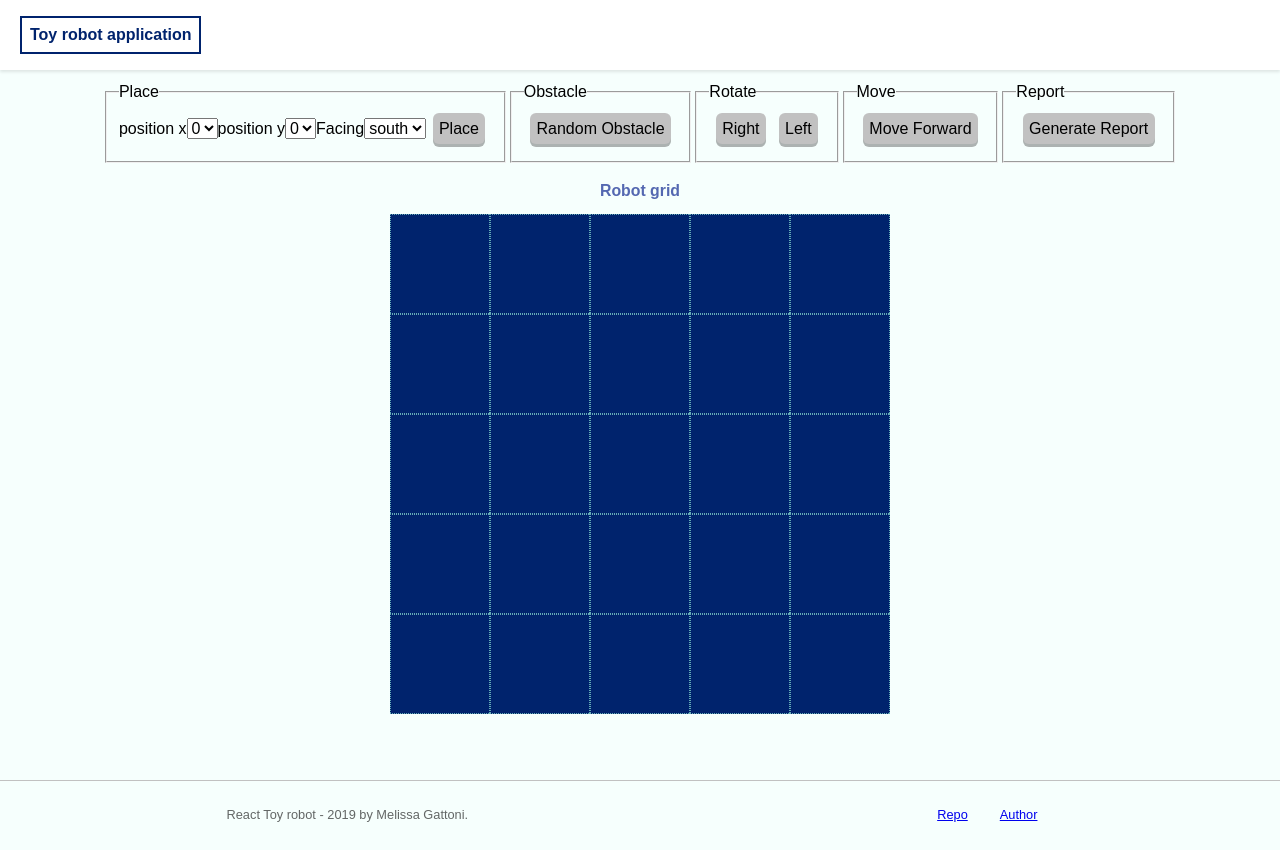
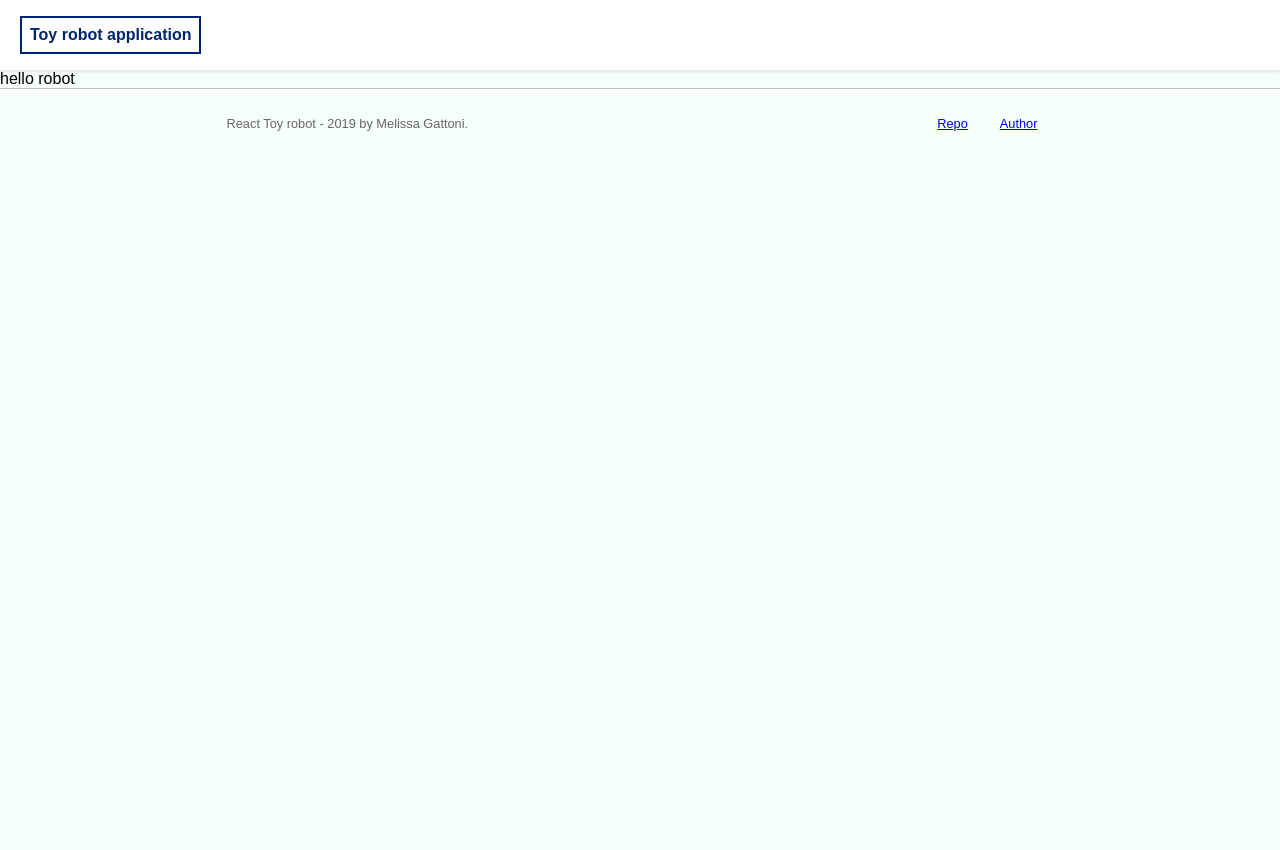
Before and after one commit to meligatt/toy-robot-react, a React app: page / in a window 1280 px wide. After the commit the page ends 800 px from the top, so only its background shows below. Built offline with nearby package versions, Linux system fonts and the light colour scheme.

Commit message:
comment code to test deploy in heroku

```diff
--- a/src/containers/Board/index.js
+++ b/src/containers/Board/index.js
@@ -1,55 +1,55 @@
 import './index.scss';
 import React, { Component } from 'react';
-import Tile from './../../components/Tile';
-import Select from './../../components/Select';
-import Button from './../../components/Button';
-import Alert from './../../components/Alert';
-import FieldSet from './../../components/FieldSet';
+// import Tile from './../../components/Tile';
+// import Select from './../../components/Select';
+// import Button from './../../components/Button';
+// import Alert from './../../components/Alert';
+// import FieldSet from './../../components/FieldSet';
 
-const BOARD_WIDTH = 5;
-const BOARD_HEIGHT = 5;
+// const BOARD_WIDTH = 5;
+// const BOARD_HEIGHT = 5;
 
-const MAX_Y_COORDINATE = BOARD_HEIGHT - 1;
-const MIN_Y_COORDINATE = 0;
+// const MAX_Y_COORDINATE = BOARD_HEIGHT - 1;
+// const MIN_Y_COORDINATE = 0;
 
-const MAX_X_COORDINATE = BOARD_WIDTH - 1;
-const MIN_X_COORDINATE = 0;
+// const MAX_X_COORDINATE = BOARD_WIDTH - 1;
+// const MIN_X_COORDINATE = 0;
 
-const BOARD_COORDINATES_OPTIONS = [
-  {title:'0', value:0},
-  {title:'1', value:1},
-  {title:'2', value:2},
-  {title:'3', value:3},
-  {title:'4', value:4}
-];
+// const BOARD_COORDINATES_OPTIONS = [
+//   {title:'0', value:0},
+//   {title:'1', value:1},
+//   {title:'2', value:2},
+//   {title:'3', value:3},
+//   {title:'4', value:4}
+// ];
 
-const ROBOT_ROTATION_OPTIONS = [
-  {title:'south', value:'SOUTH'},
-  {title:'north', value:'NORTH'},
-  {title:'east', value:'EAST'},
-  {title:'west', value:'WEST'}
-];
+// const ROBOT_ROTATION_OPTIONS = [
+//   {title:'south', value:'SOUTH'},
+//   {title:'north', value:'NORTH'},
+//   {title:'east', value:'EAST'},
+//   {title:'west', value:'WEST'}
+// ];
 
-const ROBOT_DIRECTION_MAP = {
-  NORTH: {
-    RIGHT: 'EAST',
-    LEFT: 'WEST',
-  },
-  EAST: {
-    RIGHT: 'SOUTH',
-    LEFT: 'NORTH',
-  },
-  SOUTH: {
-    RIGHT: 'WEST',
-    LEFT: 'EAST',
-  },
-  WEST: {
-    RIGHT: 'NORTH',
-    LEFT: 'SOUTH',
-  },
-};
+// const ROBOT_DIRECTION_MAP = {
+//   NORTH: {
+//     RIGHT: 'EAST',
+//     LEFT: 'WEST',
+//   },
+//   EAST: {
+//     RIGHT: 'SOUTH',
+//     LEFT: 'NORTH',
+//   },
+//   SOUTH: {
+//     RIGHT: 'WEST',
+//     LEFT: 'EAST',
+//   },
+//   WEST: {
+//     RIGHT: 'NORTH',
+//     LEFT: 'SOUTH',
+//   },
+// };
 
-const BOARD_MATRIX = new Array(BOARD_WIDTH).fill(0).map(() => new Array(BOARD_HEIGHT).fill(0));
+// const BOARD_MATRIX = new Array(BOARD_WIDTH).fill(0).map(() => new Array(BOARD_HEIGHT).fill(0));
 
 class Board extends Component{
   constructor(props) {
@@ -64,205 +64,207 @@ class Board extends Component{
       obstacle: [0,2]
     };
   }
-  componentDidUpdate(prevProps, prevState) {
-    const hasRobotPosXChanged = prevState.robotPosX !== this.state.robotPosX;
-    const hasRobotPosYChanged = prevState.robotPosY !== this.state.robotPosY;
-    if(hasRobotPosXChanged || hasRobotPosYChanged){
-      // validate robotPos againts obstable.
-      if (this.state.robotPosX === this.state.obstacle[0] && this.state.robotPosY === this.state.obstacle[1]){
-        this.setState({
-          robotPosX: prevState.robotPosX,
-          robotPosY: prevState.robotPosY
-        });
-      }
-    }
+  // componentDidUpdate(prevProps, prevState) {
+  //   const hasRobotPosXChanged = prevState.robotPosX !== this.state.robotPosX;
+  //   const hasRobotPosYChanged = prevState.robotPosY !== this.state.robotPosY;
+  //   if(hasRobotPosXChanged || hasRobotPosYChanged){
+  //     // validate robotPos againts obstable.
+  //     if (this.state.robotPosX === this.state.obstacle[0] && this.state.robotPosY === this.state.obstacle[1]){
+  //       this.setState({
+  //         robotPosX: prevState.robotPosX,
+  //         robotPosY: prevState.robotPosY
+  //       });
+  //     }
+  //   }
+  // }
+  // handlePositionBlur(event) {
+  //   const id = event.target.id;
+  //   const value = parseInt(event.target.value, 10);
+  //   this.setState({
+  //     [id]: value,
+  //     shouldPlace: false
+  //   });
+  // }
+  // handleDirectionBlur(event) {
+  //   const value = event.target.value;
+  //   this.setState({
+  //     robotDirection: value,
+  //     shouldPlace: false
+  //   });
+  // }
+  // handlePlaceClick() {
+  //   this.setState({
+  //     shouldPlace: true,
+  //     shouldReport: false,
+  //   });
+  // }
+  // handleRandomObstacleClick() {
+  //   const randomPosX = Math.floor(Math.random() * Math.floor(BOARD_WIDTH));
+  //   const randomPosY = Math.floor(Math.random() * Math.floor(BOARD_HEIGHT));
+
+  //   const isValidPositionX = randomPosX !== this.state.robotPosX;
+  //   const isValidPositionY = randomPosY !== this.state.robotPosY;
+
+  //   if(isValidPositionX || isValidPositionY){
+  //     this.setState({
+  //       obstacle: [randomPosX, randomPosY]
+  //     });
+  //   }
+  // }
+  // handleTurnClick(event) {
+  //   const turnValue = event.target.value;
+  //   const currentRobotDirection = this.state.robotDirection;
+  //   const newRobotDirection = ROBOT_DIRECTION_MAP[currentRobotDirection][turnValue];
+  //   this.setState({
+  //     robotDirection: newRobotDirection,
+  //     shouldReport: false,
+  //   });
+  // }
+  // handleMoveClick() {
+  //   const direction = this.state.robotDirection;
+  //   switch (direction){
+  //   case 'NORTH':
+  //     this.setState({
+  //       robotPosY: (this.state.robotPosY < MAX_Y_COORDINATE) ? this.state.robotPosY + 1 : this.state.robotPosY,
+  //       shouldReport: false
+  //     });
+  //     break;
+  //   case 'EAST':
+  //     this.setState({
+  //       robotPosX: (this.state.robotPosX < MAX_X_COORDINATE) ? this.state.robotPosX + 1 : this.state.robotPosX,
+  //       shouldReport: false
+  //     });
+  //     break;
+  //   case 'SOUTH':
+  //     this.setState({
+  //       robotPosY: (this.state.robotPosY > MIN_Y_COORDINATE) ? this.state.robotPosY - 1 : this.state.robotPosY,
+  //       shouldReport: false
+  //     });
+  //     break;
+  //   case 'WEST':
+  //     this.setState({
+  //       robotPosX: (this.state.robotPosX > MIN_X_COORDINATE) ? this.state.robotPosX - 1 : this.state.robotPosX,
+  //       shouldReport: false
+  //     });
+  //     break;
+  //   default:
+  //     throw new Error('Not valid direction');
+  //   }
+  // }
+  // handleReportClick() {
+  //   if (!this.state.shouldPlace){
+  //     return;
+  //   }
+  //   const newReportMessage = `
+  //   Robot is currently in position x: ${this.state.robotPosX},
+  //    position y: ${this.state.robotPosY}, facing: ${this.state.robotDirection}`;
+
+  //   this.setState({
+  //     shouldReport: true,
+  //     reportMessage: newReportMessage
+  //   });
+  // }
+  // renderColumn(column, index, robotPosY, robotPosX, robotDirection, hasObstacle) {
+  //   return (
+  //     <div key = { index } style = { {transform: 'rotate(180deg)'} } role = "row">
+  //       {
+  //         column.map((_, index) => {
+  //           if (robotPosY  === index){
+  //             return <Tile key = { index } show = { true } direction = { robotDirection } />;
+  //           }
+  //           if (hasObstacle && this.state.obstacle[1] === index){
+  //             return <Tile key = { index } show = { false } hasObstacle = { hasObstacle }/>;
+  //           }
+
+  //           return <Tile key = { index } show = { false } hasObstacle = { false }/>;
+  //         })
+  //       }
+  //     </div>
+  //   );
+  // }
+  // renderEmptyColumn(column, index, hasObstacle) {
+  //   return (
+  //     <div key = { index } style = { {transform: 'rotate(180deg)'} } role = "row">
+  //       {
+  //         column.map((_, index) => {
+  //           if (hasObstacle && this.state.obstacle[1] === index){
+  //             return <Tile key = { index } show = { false } hasObstacle = { hasObstacle }/>;
+  //           }
+
+  //           return <Tile key = { index } show = { false } hasObstacle = { false }/>;
+  //         })
+  //       }
+  //     </div>
+  //   );
+  // }
+  // renderEmptyGrid() {
+  //   return BOARD_MATRIX.map((column, index) => this.renderEmptyColumn(column, index));
+  // }
+  render() {
+  //   const {robotPosX, robotPosY, robotDirection, shouldPlace, shouldReport, reportMessage, obstacle} =  this.state;
+
+    //   return(
+    //     <main className = "board-main">
+    //       <div className = "flex-grid board-main__searchbar" role = "search">
+    //         <FieldSet legend = "Place">
+    //           <Select
+    //             label = "position x"
+    //             name = "robotPosX"
+    //             value = { this.robotPosX }
+    //             options = { BOARD_COORDINATES_OPTIONS }
+    //             onBlur = { (e) => this.handlePositionBlur(e) } />
+    //           <Select
+    //             label = "position y"
+    //             name = "robotPosY"
+    //             value = { this.robotPosY }
+    //             options = { BOARD_COORDINATES_OPTIONS }
+    //             onBlur = { (e) => this.handlePositionBlur(e) } />
+    //           <Select
+    //             label = "Facing"
+    //             name = "robotDirection"
+    //             value = { this.robotDirection }
+    //             options = { ROBOT_ROTATION_OPTIONS }
+    //             onBlur = { (e) => this.handleDirectionBlur(e) } />
+    //           <Button onClick = { () => this.handlePlaceClick() } label = "Place"/>
+    //         </FieldSet>
+    //         <FieldSet legend = "Obstacle">
+    //           <Button onClick = { () => this.handleRandomObstacleClick() } label = "Random Obstacle"/>
+    //         </FieldSet>
+
+    //         <FieldSet legend = "Rotate">
+    //           <Button value = "RIGHT" onClick = { (e) => this.handleTurnClick(e) } label = "Right"/>
+    //           <Button value = "LEFT" onClick = { (e) => this.handleTurnClick(e) } label = "Left"/>
+    //         </FieldSet>
+
+    //         <FieldSet legend = "Move">
+    //           <Button onClick = { () => this.handleMoveClick() } label = "move forward" />
+
+    //         </FieldSet>
+
+    //         <FieldSet legend = "Report">
+    //           <Button onClick = { () => this.handleReportClick() } label = "Generate report" />
+    //         </FieldSet>
+    //       </div>
+    //       <h2 id = "grid-title" className = "board-main__subtitle">Robot grid</h2>
+    //       <div className = "flex-grid-fifth" role = "grid" aria-labelledby = "grid-title">
+    //         { !shouldPlace && BOARD_MATRIX.length > 0 && this.renderEmptyGrid() }
+
+    //         { shouldPlace && BOARD_MATRIX.length > 0 &&
+    //             BOARD_MATRIX.map((column, index) => {
+    //               const hasObstacle = (obstacle.lenght !== 0 && obstacle[0] === index) ? true : false;
+    //               if (robotPosX  === index){
+    //                 return this.renderColumn(column, index, robotPosY, robotPosX, robotDirection, hasObstacle);
+    //               } else {
+    //                 return this.renderEmptyColumn(column, index, hasObstacle);
+    //               }
+    //             })
+    //         }
+    //       </div>
+    //       { shouldReport && <Alert text = { reportMessage }/> }
+    //     </main>
+    //   );
+    return <div>hello robot</div>;
   }
-  handlePositionBlur(event) {
-    const id = event.target.id;
-    const value = parseInt(event.target.value, 10);
-    this.setState({
-      [id]: value,
-      shouldPlace: false
-    });
-  }
-  handleDirectionBlur(event) {
-    const value = event.target.value;
-    this.setState({
-      robotDirection: value,
-      shouldPlace: false
-    });
-  }
-  handlePlaceClick() {
-    this.setState({
-      shouldPlace: true,
-      shouldReport: false,
-    });
-  }
-  handleRandomObstacleClick() {
-    const randomPosX = Math.floor(Math.random() * Math.floor(BOARD_WIDTH));
-    const randomPosY = Math.floor(Math.random() * Math.floor(BOARD_HEIGHT));
 
-    const isValidPositionX = randomPosX !== this.state.robotPosX;
-    const isValidPositionY = randomPosY !== this.state.robotPosY;
-
-    if(isValidPositionX || isValidPositionY){
-      this.setState({
-        obstacle: [randomPosX, randomPosY]
-      });
-    }
-  }
-  handleTurnClick(event) {
-    const turnValue = event.target.value;
-    const currentRobotDirection = this.state.robotDirection;
-    const newRobotDirection = ROBOT_DIRECTION_MAP[currentRobotDirection][turnValue];
-    this.setState({
-      robotDirection: newRobotDirection,
-      shouldReport: false,
-    });
-  }
-  handleMoveClick() {
-    const direction = this.state.robotDirection;
-    switch (direction){
-    case 'NORTH':
-      this.setState({
-        robotPosY: (this.state.robotPosY < MAX_Y_COORDINATE) ? this.state.robotPosY + 1 : this.state.robotPosY,
-        shouldReport: false
-      });
-      break;
-    case 'EAST':
-      this.setState({
-        robotPosX: (this.state.robotPosX < MAX_X_COORDINATE) ? this.state.robotPosX + 1 : this.state.robotPosX,
-        shouldReport: false
-      });
-      break;
-    case 'SOUTH':
-      this.setState({
-        robotPosY: (this.state.robotPosY > MIN_Y_COORDINATE) ? this.state.robotPosY - 1 : this.state.robotPosY,
-        shouldReport: false
-      });
-      break;
-    case 'WEST':
-      this.setState({
-        robotPosX: (this.state.robotPosX > MIN_X_COORDINATE) ? this.state.robotPosX - 1 : this.state.robotPosX,
-        shouldReport: false
-      });
-      break;
-    default:
-      throw new Error('Not valid direction');
-    }
-  }
-  handleReportClick() {
-    if (!this.state.shouldPlace){
-      return;
-    }
-    const newReportMessage = `
-    Robot is currently in position x: ${this.state.robotPosX},
-     position y: ${this.state.robotPosY}, facing: ${this.state.robotDirection}`;
-
-    this.setState({
-      shouldReport: true,
-      reportMessage: newReportMessage
-    });
-  }
-  renderColumn(column, index, robotPosY, robotPosX, robotDirection, hasObstacle) {
-    return (
-      <div key = { index } style = { {transform: 'rotate(180deg)'} } role = "row">
-        {
-          column.map((_, index) => {
-            if (robotPosY  === index){
-              return <Tile key = { index } show = { true } direction = { robotDirection } />;
-            }
-            if (hasObstacle && this.state.obstacle[1] === index){
-              return <Tile key = { index } show = { false } hasObstacle = { hasObstacle }/>;
-            }
-
-            return <Tile key = { index } show = { false } hasObstacle = { false }/>;
-          })
-        }
-      </div>
-    );
-  }
-  renderEmptyColumn(column, index, hasObstacle) {
-    return (
-      <div key = { index } style = { {transform: 'rotate(180deg)'} } role = "row">
-        {
-          column.map((_, index) => {
-            if (hasObstacle && this.state.obstacle[1] === index){
-              return <Tile key = { index } show = { false } hasObstacle = { hasObstacle }/>;
-            }
-
-            return <Tile key = { index } show = { false } hasObstacle = { false }/>;
-          })
-        }
-      </div>
-    );
-  }
-  renderEmptyGrid() {
-    return BOARD_MATRIX.map((column, index) => this.renderEmptyColumn(column, index));
-  }
-  render() {
-    const {robotPosX, robotPosY, robotDirection, shouldPlace, shouldReport, reportMessage, obstacle} =  this.state;
-
-    return(
-      <main className = "board-main">
-        <div className = "flex-grid board-main__searchbar" role = "search">
-          <FieldSet legend = "Place">
-            <Select
-              label = "position x"
-              name = "robotPosX"
-              value = { this.robotPosX }
-              options = { BOARD_COORDINATES_OPTIONS }
-              onBlur = { (e) => this.handlePositionBlur(e) } />
-            <Select
-              label = "position y"
-              name = "robotPosY"
-              value = { this.robotPosY }
-              options = { BOARD_COORDINATES_OPTIONS }
-              onBlur = { (e) => this.handlePositionBlur(e) } />
-            <Select
-              label = "Facing"
-              name = "robotDirection"
-              value = { this.robotDirection }
-              options = { ROBOT_ROTATION_OPTIONS }
-              onBlur = { (e) => this.handleDirectionBlur(e) } />
-            <Button onClick = { () => this.handlePlaceClick() } label = "Place"/>
-          </FieldSet>
-          <FieldSet legend = "Obstacle">
-            <Button onClick = { () => this.handleRandomObstacleClick() } label = "Random Obstacle"/>
-          </FieldSet>
-
-          <FieldSet legend = "Rotate">
-            <Button value = "RIGHT" onClick = { (e) => this.handleTurnClick(e) } label = "Right"/>
-            <Button value = "LEFT" onClick = { (e) => this.handleTurnClick(e) } label = "Left"/>
-          </FieldSet>
-
-          <FieldSet legend = "Move">
-            <Button onClick = { () => this.handleMoveClick() } label = "move forward" />
-
-          </FieldSet>
-
-          <FieldSet legend = "Report">
-            <Button onClick = { () => this.handleReportClick() } label = "Generate report" />
-          </FieldSet>
-        </div>
-        <h2 id = "grid-title" className = "board-main__subtitle">Robot grid</h2>
-        <div className = "flex-grid-fifth" role = "grid" aria-labelledby = "grid-title">
-          { !shouldPlace && BOARD_MATRIX.length > 0 && this.renderEmptyGrid() }
-
-          { shouldPlace && BOARD_MATRIX.length > 0 &&
-              BOARD_MATRIX.map((column, index) => {
-                const hasObstacle = (obstacle.lenght !== 0 && obstacle[0] === index) ? true : false;
-                if (robotPosX  === index){
-                  return this.renderColumn(column, index, robotPosY, robotPosX, robotDirection, hasObstacle);
-                } else {
-                  return this.renderEmptyColumn(column, index, hasObstacle);
-                }
-              })
-          }
-        </div>
-        { shouldReport && <Alert text = { reportMessage }/> }
-      </main>
-    );
-  }
 }
 export default Board;
```
